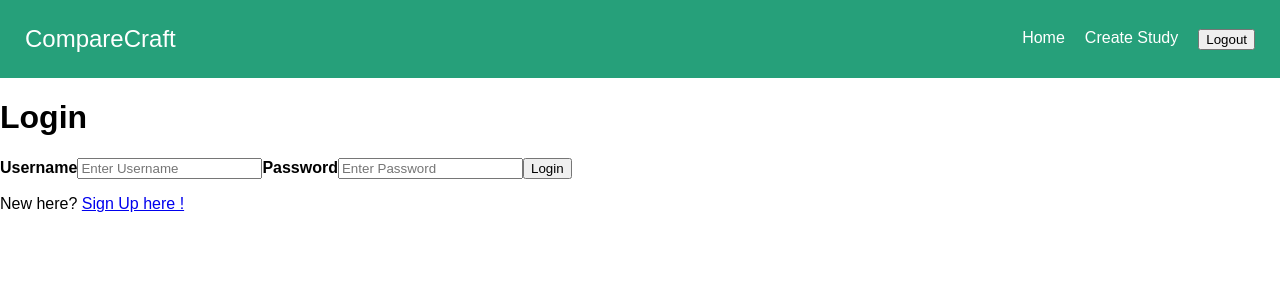
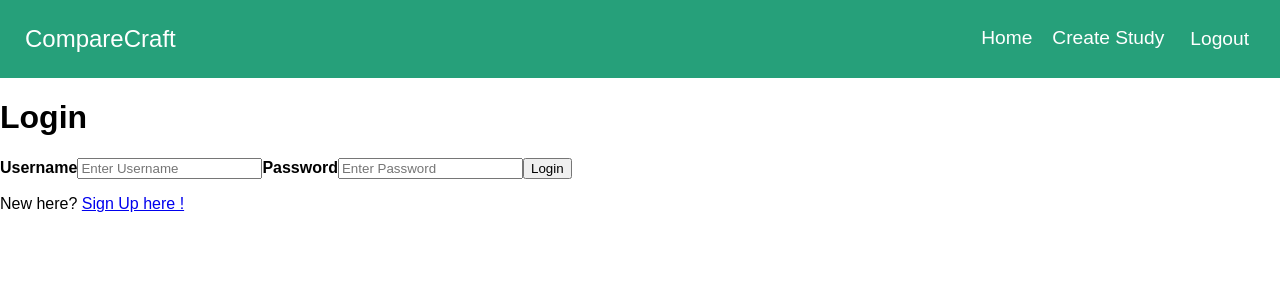
Before and after one commit to miasannstud/webproject, a React (Vite) app in the folder front-end/: page / in a window 1280 px wide. Shown: the top 300 px of the page. Built offline with nearby package versions, Linux system fonts and the light colour scheme.

Commit message:
simple styling

```diff
--- a/front-end/src/components/shared/navbar/Navbar.module.css
+++ b/front-end/src/components/shared/navbar/Navbar.module.css
@@ -4,6 +4,7 @@
   align-items: center;
   background-color: #26a07a;
   padding: 25px;
+  font-size: 1.2rem;
 }
 
 .brand {
@@ -29,3 +30,11 @@
   color: #fff;
   text-decoration: underline;
 }
+
+.logoutButton {
+  border: none;
+  background-color: transparent;
+  color: #fff;
+  font-size: 1.2rem;
+  cursor: pointer;
+}
--- a/front-end/src/pages/dashboard/DashPage.module.css
+++ b/front-end/src/pages/dashboard/DashPage.module.css
@@ -25,7 +25,6 @@ in DashboardCard.module.css, define the card’s styling */
   width: 60%;
   border-radius: 8px;
   padding: 25px;
-  background-color: #e9f1fa;
 }
 
 .createStudyText {
@@ -35,7 +34,7 @@ in DashboardCard.module.css, define the card’s styling */
 }
 
 .createStudyButton {
-  background-color: #66a6eb;
+  background-color: #26a07a;
   border: 1px solid #ddd;
   border-radius: 8px;
   width: 80px;
@@ -46,5 +45,5 @@ in DashboardCard.module.css, define the card’s styling */
 }
 
 .createStudyButton:hover {
-  background-color: #6b93be;
+  background-color: #307e65;
 }
--- a/front-end/src/pages/participant/DemographicsForm.jsx
+++ b/front-end/src/pages/participant/DemographicsForm.jsx
@@ -31,7 +31,7 @@ function DemographicsForm({ demographics, onChange, onSubmit }) {
           <option value="" disabled>Select...</option>
           <option value="Male">Male</option>
           <option value="Female">Female</option>
-          <option value="Other">Other</option>
+          <option value="Prefer not to say">Prefer not to say</option>
         </select>
       </div>
       {/* Next button specific to demographics step */}
```
Lines whose indentation alone changed are shown as unchanged.
